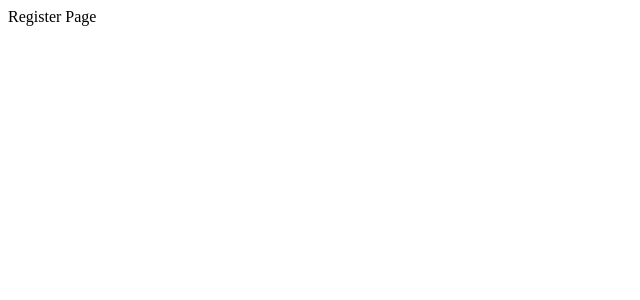
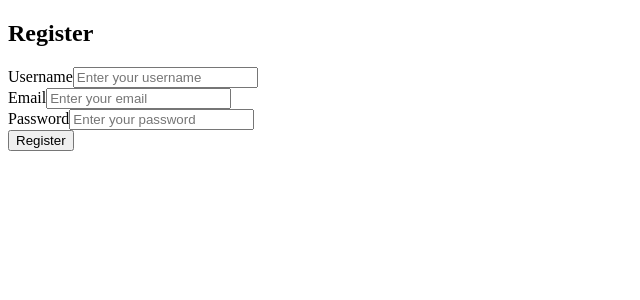
Before and after one commit to VidhyaDivakar/senior-care-hub, a React (Vite) app in the folder frontend/seniorhub/: page /register in a window 1280 px wide. Shown: the top 300 px of the page, without its empty margins (0-640 px from the left). Built offline with nearby package versions, Linux system fonts and the light colour scheme.

Commit message:
Phase 3 - Feature - Adding the functinality to the Register page

```diff
--- a/frontend/seniorhub/src/pages/Register.tsx
+++ b/frontend/seniorhub/src/pages/Register.tsx
@@ -1,4 +1,61 @@
+import { useState } from 'react'
+import { useNavigate } from 'react-router-dom'
+import { registerUser } from '../api/auth'
+
 const Register = () => {
-    return <div> Register Page</div>
-};
-export default Register;
+  const [username, setUsername] = useState('')
+  const [email, setEmail] = useState('')
+  const [password, setPassword] = useState('')
+  const [error, setError] = useState('')
+  const navigate = useNavigate()
+
+  return (
+    <div>
+      <h2>Register</h2>
+      {error && <p>{error}</p>}
+      <form onSubmit={async (e) => {
+        e.preventDefault()
+        try {
+          await registerUser(email, password)
+          navigate('/login')
+        } catch (err) {
+          setError('Registration failed. Try again.')
+        }
+      }}>
+        <div>
+          <label>Username</label>
+          <input
+            type="text"
+            value={username}
+            onChange={(e) => setUsername(e.target.value)}
+            placeholder="Enter your username"
+            required
+          />
+        </div>
+        <div>
+          <label>Email</label>
+          <input
+            type="email"
+            value={email}
+            onChange={(e) => setEmail(e.target.value)}
+            placeholder="Enter your email"
+            required
+          />
+        </div>
+        <div>
+          <label>Password</label>
+          <input
+            type="password"
+            value={password}
+            onChange={(e) => setPassword(e.target.value)}
+            placeholder="Enter your password"
+            required
+          />
+        </div>
+        <button type="submit">Register</button>
+      </form>
+    </div>
+  )
+}
+
+export default Register
```
